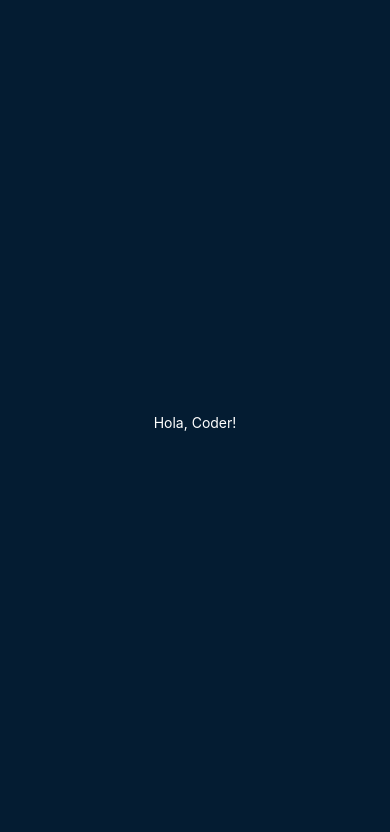
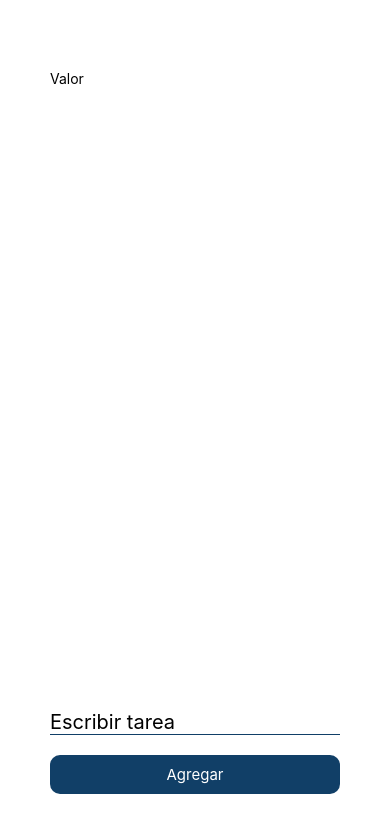
Before and after one commit to lautarodesouches/guess-number-game-app, a React Native app: screen / in a window 390 px wide. Shown: the top 832 px of the page. Built offline with nearby package versions, Linux system fonts and the light colour scheme.

Commit message:
[App] Input area - useState

```diff
--- a/App.js
+++ b/App.js
@@ -1,23 +1,51 @@
-import { StatusBar } from 'expo-status-bar';
-import { StyleSheet, Text, View } from 'react-native';
+import { StyleSheet, View, TextInput, TouchableOpacity, Text, FlatList } from 'react-native';
+import { useState } from 'react';
+import { primaryBg, primaryText, themeBg } from './constants/colors.js';
 
 export default function App() {
+
+  const [value, setValue] = useState('Valor')
+
   return (
     <View style={styles.container}>
-      <Text style={styles.text}>Hola, Coder!</Text>
-      <StatusBar style="auto" />
+      <View style={styles.list}>
+        <Text>{ value }</Text>
+      </View>
+      <View style={styles.inputContainer}>
+        <TextInput style={styles.textInput} placeholder="Escribir tarea" />
+        <TouchableOpacity style={styles.buttonPrimary} onPress={() => {setValue('Otro valor')}}>
+          <Text style={styles.buttonPrimary__Text}>Agregar</Text>
+        </TouchableOpacity>
+      </View>
     </View>
   );
 }
 
 const styles = StyleSheet.create({
   container: {
+    alignContent: 'center',
+    backgroundColor: themeBg,
     flex: 1,
-    backgroundColor: '#041C32',
-    alignItems: 'center',
-    justifyContent: 'center',
+    justifyContent: 'space-between',
+    padding: 50,
   },
-  text: {
-    color: '#fff',
+  list: {
+    marginTop: 20,
+  },
+  textInput: {
+    borderColor: primaryBg,
+    borderBottomWidth: 1,
+    fontSize: 20,
+  },
+  buttonPrimary: {
+    backgroundColor: primaryBg,
+    borderRadius: 10,
+    padding: 10,
+    marginTop: 20,
+  },
+  buttonPrimary__Text: {
+    color: primaryText,
+    fontSize: 15,
+    textAlign: 'center',
   }
 });
--- /dev/null
+++ b/constants/colors.js
@@ -0,0 +1,6 @@
+export const primaryBg     = '#113F67';
+export const primaryText   = '#fff';
+export const secondaryBg   = '#34699A';
+export const secondaryText = '#fff';
+export const themeBg       = '#fff';
+export const shadowColor   = '#000';
```
